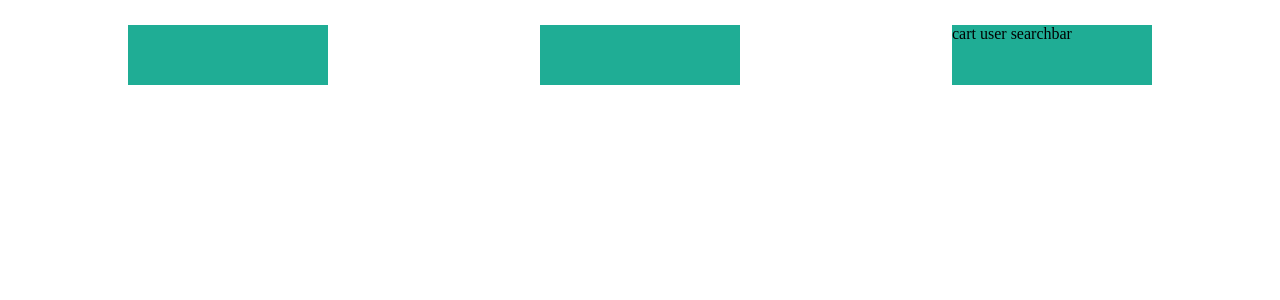
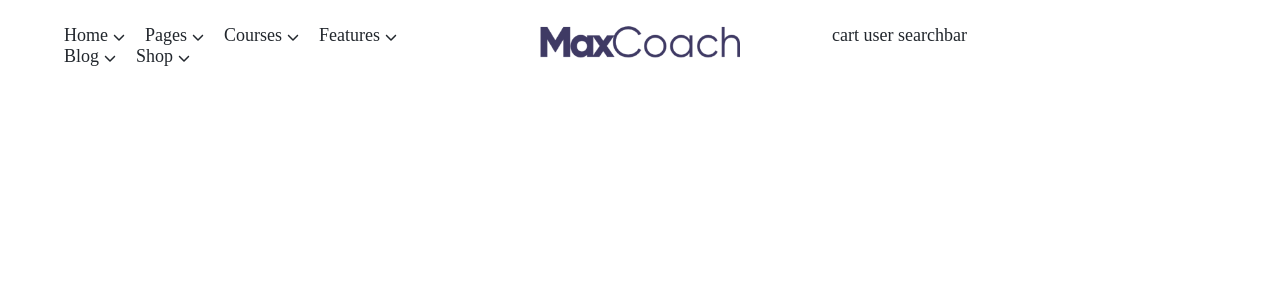
Before and after one commit to cerry24/proj-html-vuejs, a Vue app: page / in a window 1280 px wide. Shown: the top 300 px of the page. Built offline with nearby package versions, Linux system fonts and the light colour scheme.

Commit message:
import fontawesome & add main menu, logo-big

```diff
--- a/package.json
+++ b/package.json
@@ -9,6 +9,10 @@
     "preview": "vite preview"
   },
   "dependencies": {
+    "@fortawesome/fontawesome-svg-core": "^6.2.1",
+    "@fortawesome/free-brands-svg-icons": "^6.2.1",
+    "@fortawesome/free-solid-svg-icons": "^6.2.1",
+    "@fortawesome/vue-fontawesome": "^3.0.2",
     "vue": "^3.2.45"
   },
   "devDependencies": {
--- a/src/components/AppHeader.vue
+++ b/src/components/AppHeader.vue
@@ -9,12 +9,35 @@ export default {
         <nav class="main-nav">
             <div class="menu">
                 <ul>
-
+                    <li>
+                        <a href="#">home</a>
+                        <font-awesome-icon icon="fa-solid fa-chevron-down" class="pulldown-icon" />
+                    </li>
+                    <li>
+                        <a href="#">pages</a>
+                        <font-awesome-icon icon="fa-solid fa-chevron-down" class="pulldown-icon" />
+                    </li>
+                    <li>
+                        <a href="#">courses</a>
+                        <font-awesome-icon icon="fa-solid fa-chevron-down" class="pulldown-icon" />
+                    </li>
+                    <li>
+                        <a href="#">features</a>
+                        <font-awesome-icon icon="fa-solid fa-chevron-down" class="pulldown-icon" />
+                    </li>
+                    <li>
+                        <a href="#">blog</a>
+                        <font-awesome-icon icon="fa-solid fa-chevron-down" class="pulldown-icon" />
+                    </li>
+                    <li>
+                        <a href="#">shop</a>
+                        <font-awesome-icon icon="fa-solid fa-chevron-down" class="pulldown-icon" />
+                    </li>
                 </ul>
             </div> <!--menu to navigate thru the website-->
 
             <div class="logo">
-
+                <img src="../assets/img/dark-logo.png" alt="">
             </div> <!--logo of the company-->
 
             <div class="user-area">
@@ -30,13 +53,37 @@ export default {
 .main-nav {
     display: flex;
     justify-content: space-between;
+    color: $main-font-color;
+    font-size: 18px;
 }
 
 .menu,
 .logo,
 .user-area {
-    width: 200px;
-    height: 60px;
-    background-color: $secondary-multi-color;
+    width: 488px;
+}
+
+.menu li {
+    display: inline;
+    text-transform: capitalize;
+    margin-right: 20px;
+
+    a {
+        text-decoration: none;
+        color: $main-font-color;
+    }
+}
+
+.pulldown-icon {
+    font-size: 12px;
+    padding-left: 5px;
+}
+
+.logo {
+    text-align: center;
+
+    img {
+        width: 200px;
+    }
 }
 </style>
--- a/src/main.js
+++ b/src/main.js
@@ -1,4 +1,12 @@
 import { createApp } from 'vue'
 import App from './App.vue'
 
-createApp(App).mount('#app')
+import { library } from '@fortawesome/fontawesome-svg-core';
+import { FontAwesomeIcon } from '@fortawesome/vue-fontawesome';
+import { faChevronDown } from '@fortawesome/free-solid-svg-icons';
+
+library.add(faChevronDown);
+
+createApp(App)
+    .component('font-awesome-icon', FontAwesomeIcon)
+    .mount('#app')
--- a/src/styles/general.scss
+++ b/src/styles/general.scss
@@ -6,8 +6,12 @@
     box-sizing: border-box;
 }
 
+li {
+    list-style-type: none;
+}
+
 .header-container {
-    width: 80%;
+    width: 90%;
     background-color: $main-multi-color;
     margin: 25px auto;
 }
```
Also changed, not shown: 1 other file (tests, documents, lock files or other folders).
